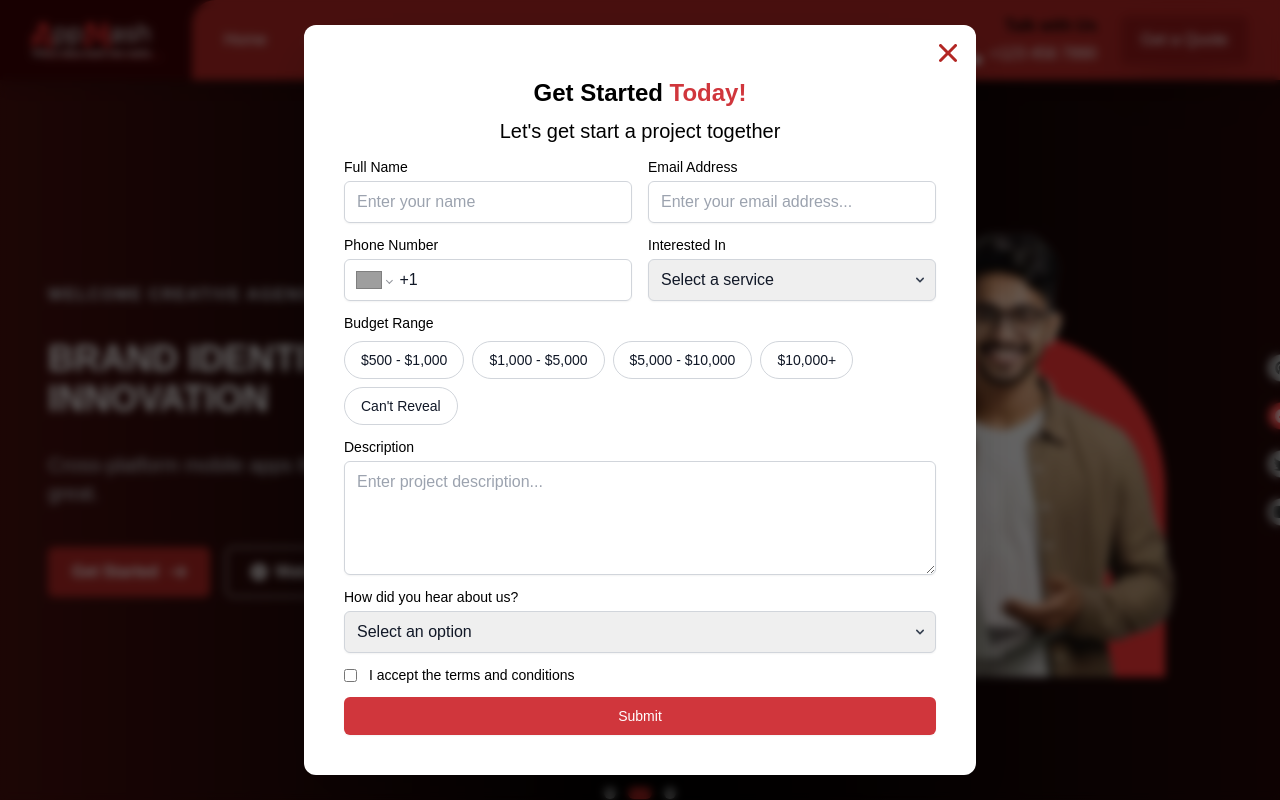
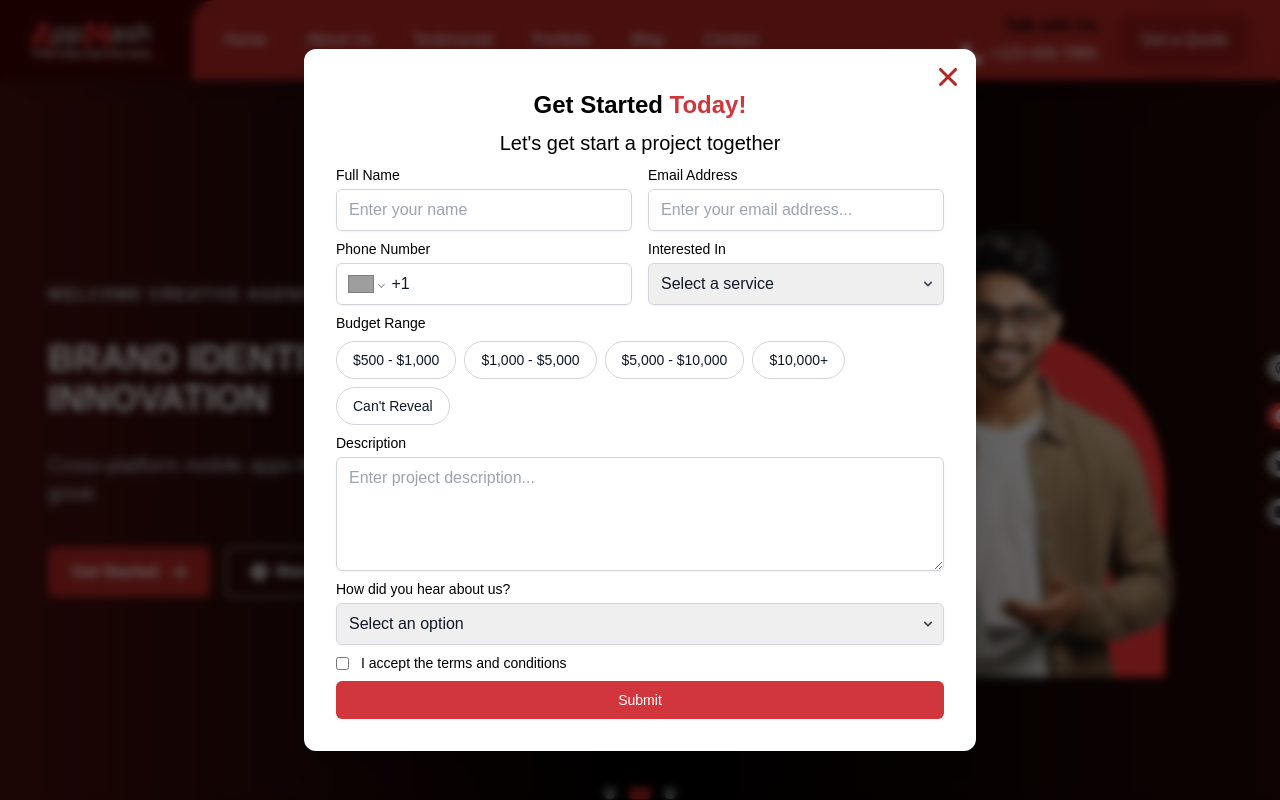
Before and after one commit to Asharkhan468/AppMash-Company-website, a Next.js app: page / in a window 1280 px wide. Both pictures are taken after a click on the button "Get a Quote". Shown: the top 800 px of the page. Built offline with nearby package versions, Linux system fonts and the light colour scheme; grey boxes are pictures that could not be loaded; a web font is replaced by a local one.

Commit message:
GETQUOTE FORM UPDATE

```diff
--- a/app/components/GetQuoteForm.tsx
+++ b/app/components/GetQuoteForm.tsx
@@ -33,7 +33,7 @@ const GetStartedForm = ({ onClose }: { onClose?: () => void }) => {
 
   return (
     <div className="w-full">
-      <form className="space-y-3">
+      <form className="space-y-2">
 
          <button
       type="button"
--- a/app/components/Navbar.tsx
+++ b/app/components/Navbar.tsx
@@ -172,11 +172,11 @@ const Navbar = () => {
         <div className="fixed inset-0 bg-black/60 backdrop-blur-sm flex justify-center items-center z-[9999] p-4">
           {/* Main Form Container */}
           <div
-            className="relative w-full max-w-2xl bg-secondary1 rounded-xl shadow-2xl overflow-hidden"
-            style={{ maxHeight: "99vh" }}
+            className="relative w-full max-w-2xl bg-secondary1 rounded-xl shadow-2xl overflow-y-auto"
+            style={{ maxHeight: "95vh" }}
           >
             {/* Form Content */}
-            <div className="p-8 md:p-10 w-full">
+            <div className="p-6 md:p-8 w-full">
               <GetStartedForm onClose={() => setShowForm(false)} />
             </div>
           </div>
```
